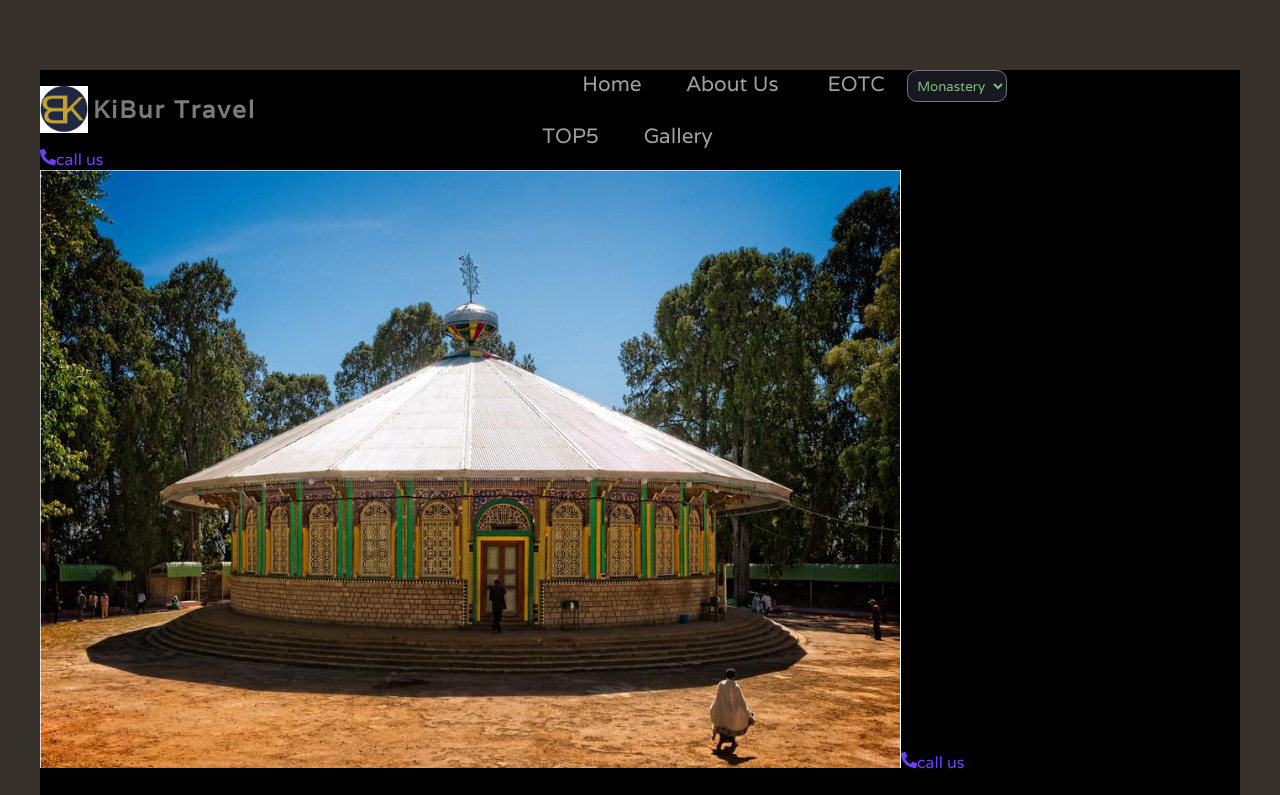
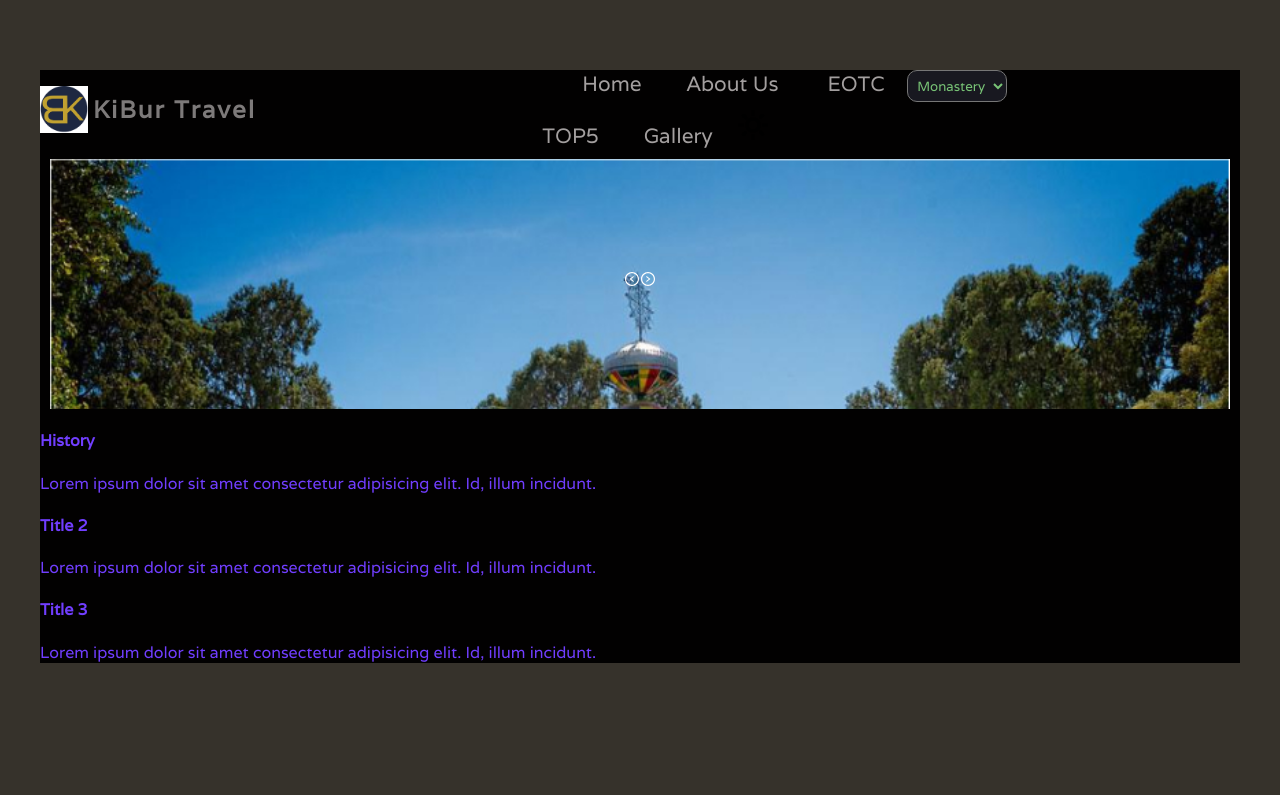
Before and after one commit to biruk-anley/Portfolio_Using_React.js, a React (Create React App) app: page /Eotc in a window 1280 px wide. Shown: the top 795 px of the page. Built offline with nearby package versions, Linux system fonts and the light colour scheme; a web font is replaced by a local one.

Commit message:
add slider

```diff
--- a/src/pages/Slider.js
+++ b/src/pages/Slider.js
@@ -1,14 +1,17 @@
 
-import { FaPhoneAlt } from "react-icons/fa";
+import {  AiOutlineLeftCircle } from "react-icons/ai";
+import {  AiOutlineRightCircle } from "react-icons/ai";
+import './CSS/Slider.css'
 import church from "./images/Bitmap.jpg";
 
 
 const Slider = () => {
     return (
       <div className="Slider-holder">
-        <FaPhoneAlt />call us <br />
-        <img src={church} alt="image" />
-        <FaPhoneAlt />call us <br />
+
+        < AiOutlineLeftCircle /> <br />
+        {/* <img src={church} alt="image" /> */}
+        < AiOutlineRightCircle /><br />
 
       </div>
     );
```
